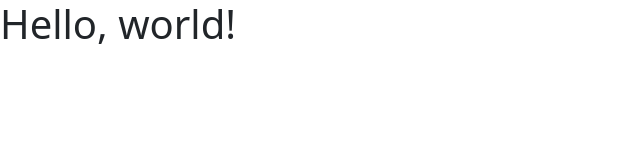
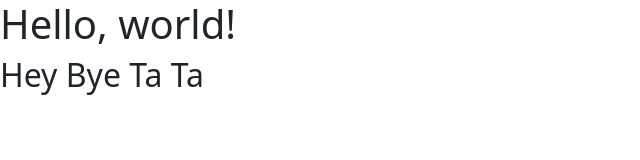
Before and after one commit to kalam409/m4-nike-react, a plain HTML site: page index.html in a window 1280 px wide. Shown: the whole page, without its empty margins (0-640 px from the left). Drawn offline with nearby package versions, Linux system fonts and the light colour scheme.

Commit message:
first commit

```diff
--- a/index.html
+++ b/index.html
@@ -8,6 +8,7 @@
   </head>
   <body>
     <h1>Hello, world!</h1>
+    <h2>Hey Bye Ta Ta</h2>
     <script src="https://cdn.jsdelivr.net/npm/bootstrap@5.2.0/dist/js/bootstrap.bundle.min.js" integrity="sha384-A3rJD856KowSb7dwlZdYEkO39Gagi7vIsF0jrRAoQmDKKtQBHUuLZ9AsSv4jD4Xa" crossorigin="anonymous"></script>
   </body>
 </html>
```
